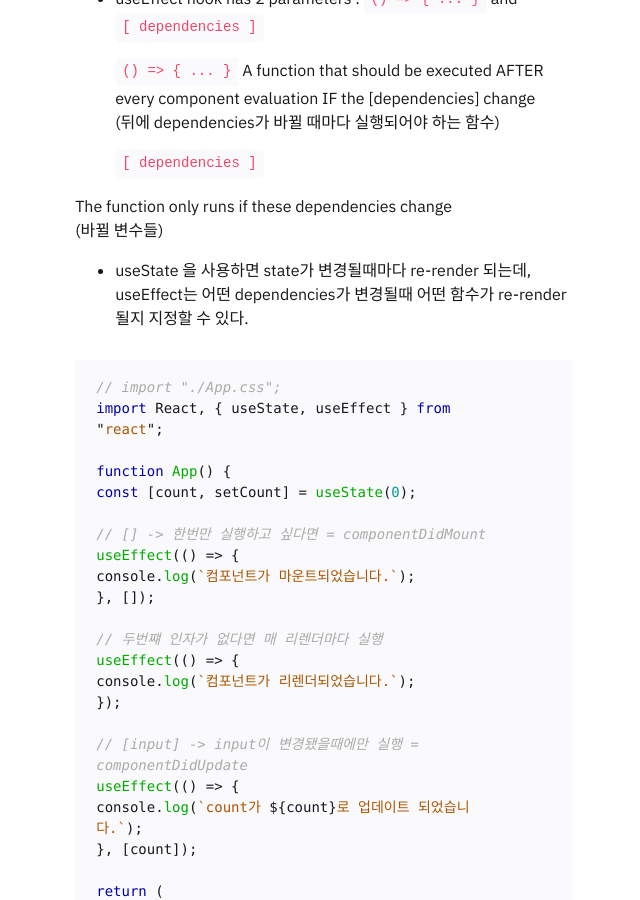
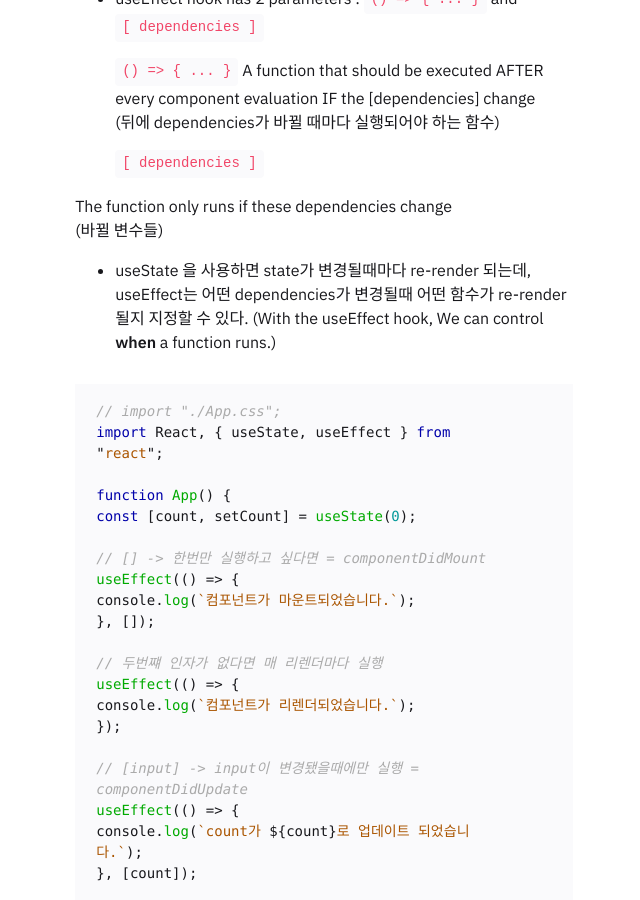
Before and after one commit to jenjenhub/blog, a Jekyll site: the page built from _notes/Public/2022-01-23-useEffect.md, in a window 1280 px wide and 900 px high, scrolled down 1067 px. Shown: the whole window, without its empty margins (316-956 px from the left). Built offline with Jekyll 4.4.1, drawn with Linux system fonts in a browser that asks for light colours.

Commit message:
Update 2022-01-23-useEffect.md

````diff
--- a/_notes/Public/2022-01-23-useEffect.md
+++ b/_notes/Public/2022-01-23-useEffect.md
@@ -49,7 +49,7 @@ The function only runs if these dependencies change
 (바뀔 변수들)
 
 
-- useState 을 사용하면 state가 변경될때마다 re-render 되는데, useEffect는 어떤 dependencies가 변경될때 어떤 함수가 re-render될지 지정할 수 있다.
+- useState 을 사용하면 state가 변경될때마다 re-render 되는데, useEffect는 어떤 dependencies가 변경될때 어떤 함수가 re-render될지 지정할 수 있다. (With the useEffect hook, We can control **when** a function runs.)
 <br />
 
 ```js
````
